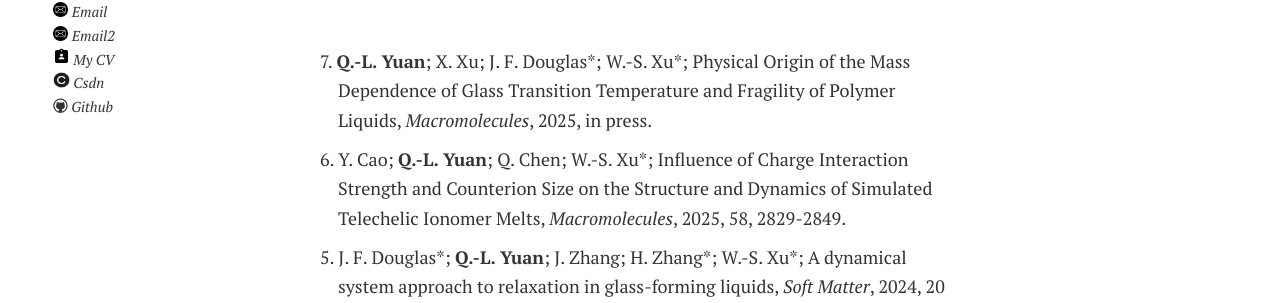
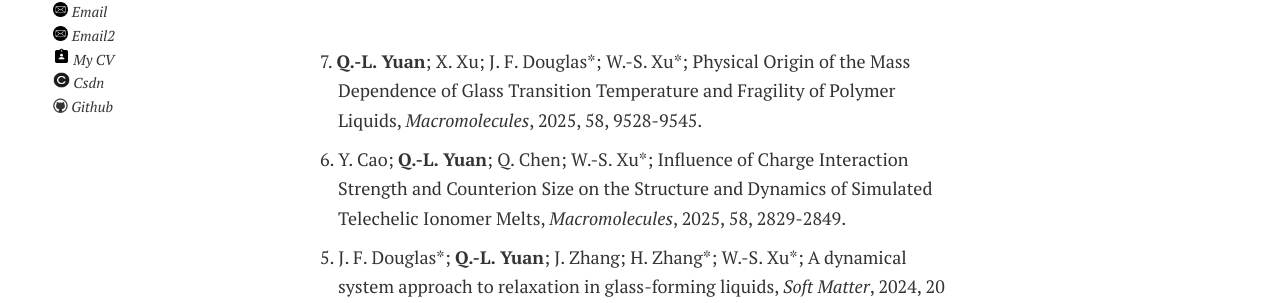
Before and after one commit to Qilu-Yuan/Qilu-Yuan.github.io, a Jekyll site: the page built from publications.md, in a window 1280 px wide. Shown: the part 222-525 px from the top of the page. Built offline with Jekyll 4.4.1, drawn with Linux system fonts in a browser that asks for light colours; nearby versions of some CDN libraries; comment, search, counter and statistics services are not loaded; a style sheet for code colours, icons or effects is not loaded.

Commit message:
Update publications.md

```diff
--- a/publications.md
+++ b/publications.md
@@ -33,7 +33,7 @@ title: Publications
 
   <br>
 
-  <p class="publication">7. <b>Q.-L. Yuan</b>; X. Xu; J. F. Douglas*; W.-S. Xu*; Physical Origin of the Mass Dependence of Glass Transition Temperature and Fragility of Polymer Liquids, <i>Macromolecules</i>, 2025, in press.</p>
+  <p class="publication">7. <b>Q.-L. Yuan</b>; X. Xu; J. F. Douglas*; W.-S. Xu*; Physical Origin of the Mass Dependence of Glass Transition Temperature and Fragility of Polymer Liquids, <i>Macromolecules</i>, 2025, 58, 9528-9545.</p>
 
   <p class="publication">6. Y. Cao; <b>Q.-L. Yuan</b>; Q. Chen; W.-S. Xu*; Influence of Charge Interaction Strength and Counterion Size on the Structure and Dynamics of Simulated Telechelic Ionomer Melts, <i>Macromolecules</i>, 2025, 58, 2829-2849.</p>
 
```
